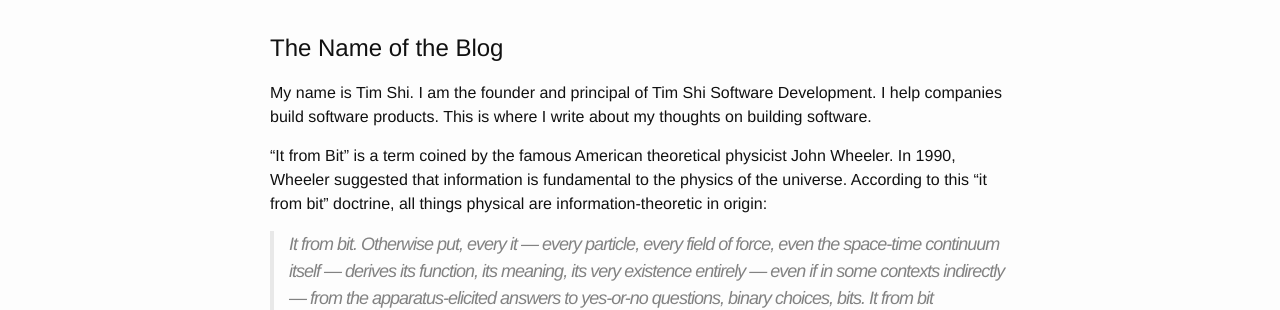
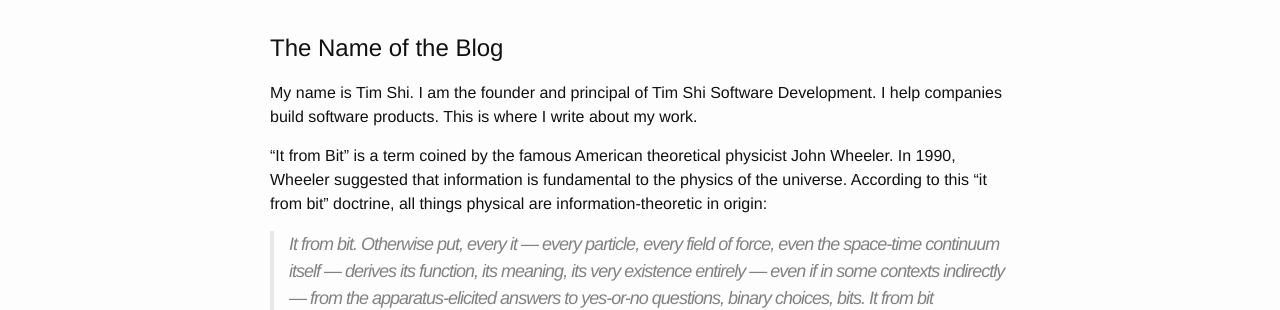
Before and after one commit to TimShi/timshi.github.io, a Jekyll site: the page built from about.md, in a window 1280 px wide. Shown: the part 134-444 px from the top of the page. Built offline with Jekyll 4.4.1, drawn with Linux system fonts in a browser that asks for light colours.

Commit message:
small wording change

```diff
--- a/_posts/2020-01-16-it-from-bit.markdown
+++ b/_posts/2020-01-16-it-from-bit.markdown
@@ -9,4 +9,4 @@ categories: announcement
 
 >It from bit. Otherwise put, every it — every particle, every field of force, even the space-time continuum itself — derives its function, its meaning, its very existence entirely — even if in some contexts indirectly — from the apparatus-elicited answers to yes-or-no questions, binary choices, bits. It from bit symbolizes the idea that every item of the physical world has at bottom — a very deep bottom, in most instances — an immaterial source and explanation; that which we call reality arises in the last analysis from the posing of yes-no questions and the registering of equipment-evoked responses; in short, that all things physical are information-theoretic in origin and that this is a participatory universe.
 
-Whether this is how our universe works, I am not sure. But I couldn't think of a more fitting term to describe the software development process, where we materialize ideas into reality and try to make a dent in the physical word with it; hence the title of this blog was decided. I think it is perfect for a place where I will be sharing my thoughts on building software - making "it" from "bit".
+Whether this is how our universe works, I am not sure. But I couldn't think of a more fitting term to describe the software development process, where we materialize ideas into reality and try to make a dent in the physical word with it; hence the title of this blog was decided. I think it is perfect for a place where I will be writing about my work and sharing my thoughts on building software - making "it" from "bit".
--- a/about.md
+++ b/about.md
@@ -6,7 +6,7 @@ permalink: /about/
 
 # The Name of the Blog
 
-My name is Tim Shi. I am the founder and principal of Tim Shi Software Development. I help companies build software products. This is where I write about my thoughts on building software.
+My name is Tim Shi. I am the founder and principal of Tim Shi Software Development. I help companies build software products. This is where I write about my work.
 
 "It from Bit" is a term coined by the famous American theoretical physicist John Wheeler. In 1990, Wheeler suggested that information is fundamental to the physics of the universe. According to this "it from bit" doctrine, all things physical are information-theoretic in origin:
 
```
